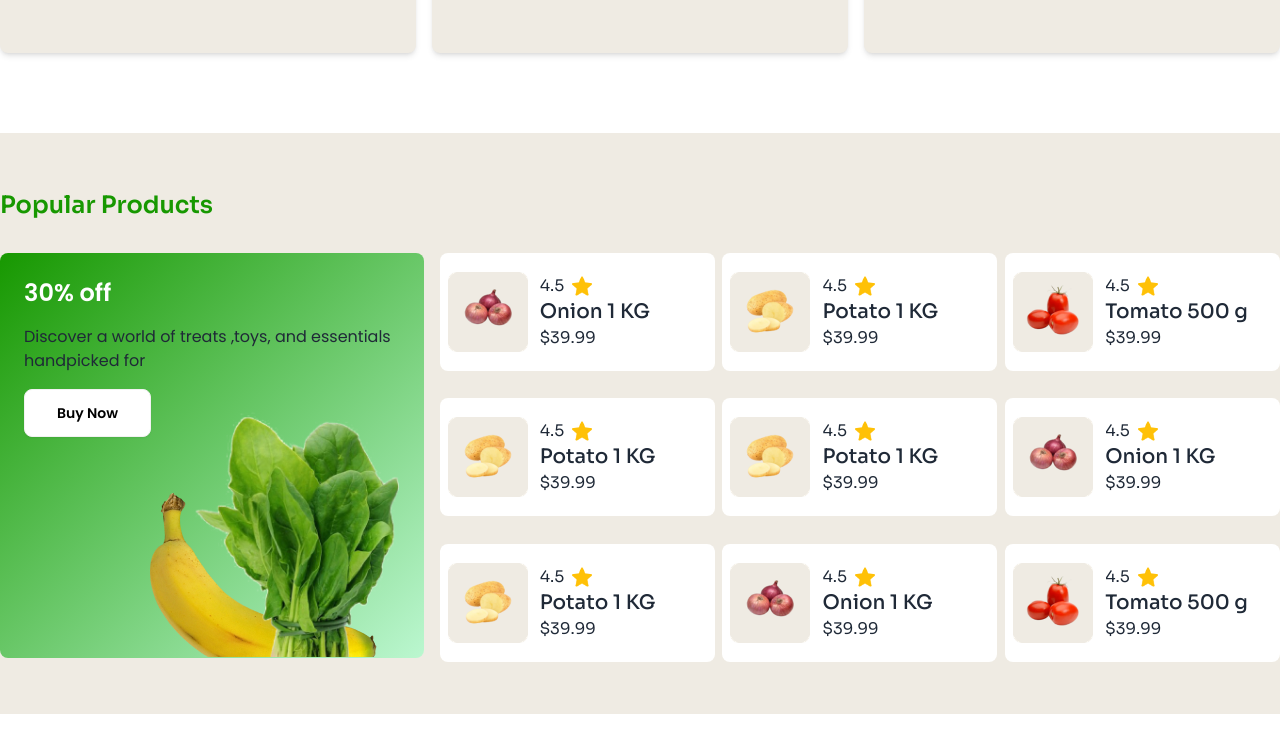
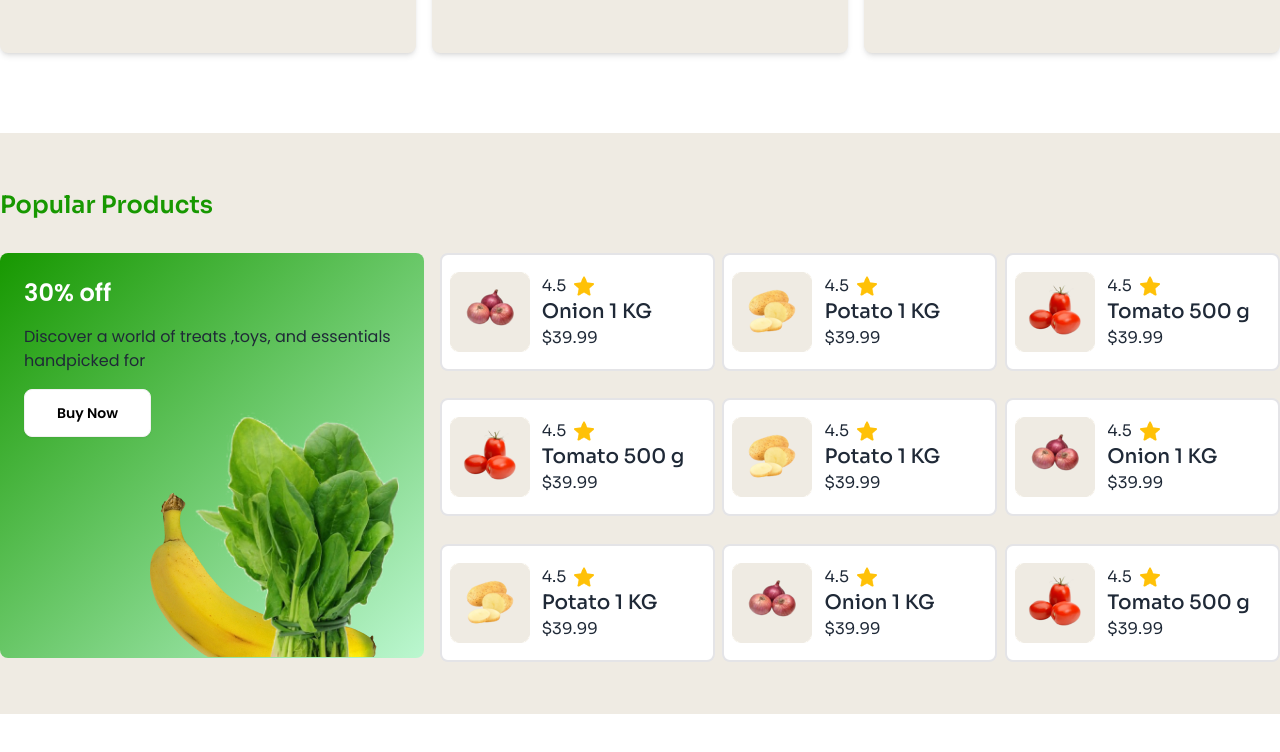
Before and after one commit to JannatJimu/B11-A3-Living-Lab-Website, a plain HTML site: page index.html in a window 1280 px wide. Shown: the part 1483-2235 px from the top of the page. Drawn offline with nearby package versions, Linux system fonts and the light colour scheme.

Commit message:
fixing some bug

```diff
--- a/index.html
+++ b/index.html
@@ -164,10 +164,10 @@
         <!-- Popular Product -->
         <section class="bg-secondary-color mb-20 ">
             <div class="md:container lg:max-w-7xl mx-auto pt-14 pb-8 ">
-                <h3 class="text-2xl text-mart-btn-primary font-semibold  mb-6 lg:mb-8 ">Popular Products</h3>
-                <div class="lg:flex gap-4 h-auto ">
+                <h3 class="text-2xl text-mart-btn-primary font-semibold  mb-6 lg:mb-8 ml-2 lg:ml-0 ">Popular Products</h3>
+                <div class="lg:flex gap-4 h-auto w-[410px] lg:w-[1280px] justify-center mx-auto">
                     <div
-                        class="relative poppins-font w-[424px] h-[405px] bg-gradient-to-br from-mart-btn-primary to-green-200 p-6 space-y-4 rounded-lg mb-6  ">
+                        class="relative poppins-font w-[400px] lg:w-[424px] h-[405px] bg-gradient-to-br from-mart-btn-primary to-green-200 p-6 space-y-4 rounded-lg mb-6  ">
                         <h3 class="text-2xl text-white font-semibold">30% off</h3>
                         <p class="text-base">Discover a world of treats ,toys, and essentials handpicked for</p>
                         <a class="btn px-8 py-2 bg-white rounded-lg text-black font-semibold">Buy Now</a>
@@ -176,9 +176,9 @@
                                 alt="">
                         </div>
                     </div>
-                    <div class="grid grid-cols-2 lg:grid-cols-3  gap-2  justify-between  mx-6 lg:mx-0">
+                    <div class="grid grid-cols-2 lg:grid-cols-3  gap-2  justify-between  ">
                         <!-- card2 -->
-                        <div class="flex items-center w-[180px] h-auto  md:w-[275px] md:h-[118px] gap-3 bg-white p-2 rounded-lg">
+                        <div class="flex items-center w-[200px] h-auto  md:w-[275px] md:h-[118px] gap-3 bg-white p-2 rounded-lg border-2 border-zinc-200">
                             <div>
                                 <img class="rounded-lg w-[80px]" src="./Assignment_03_Category_0002/c2-assets/onion1.png" alt="">
                             </div>
@@ -192,7 +192,7 @@
                             </div>
                         </div>
                         <!-- card 3 -->
-                        <div class="flex items-center w-[180px] h-auto  lg:w-[275px] lg:h-[118px] gap-3 bg-white p-2 rounded-lg">
+                        <div class="flex items-center  w-[200px] h-auto  lg:w-[275px] lg:h-[118px] gap-3 bg-white p-2 rounded-lg border-2 border-zinc-200">
                             <div>
                                 <img class="rounded-lg w-[80px]" src="./Assignment_03_Category_0002/c2-assets/potato.png" alt="">
                             </div>
@@ -206,7 +206,7 @@
                             </div>
                         </div>
                         <!-- card 4 -->
-                        <div class="flex items-center w-[180px] h-auto  lg:w-[275px] lg:h-[118px] gap-3 bg-white p-2 rounded-lg">
+                        <div class="flex items-center w-[200px] h-auto  lg:w-[275px] lg:h-[118px] gap-3 bg-white p-2 rounded-lg border-2 border-zinc-200">
                             <div>
                                 <img class="rounded-lg w-[80px]" src="./Assignment_03_Category_0002/c2-assets/tomato.png" alt="">
                             </div>
@@ -220,21 +220,21 @@
                             </div>
                         </div>
                         <!-- card 5 -->
-                        <div class="flex items-center w-[180px] h-auto  lg:w-[275px] lg:h-[118px] gap-3 bg-white p-2 rounded-lg">
+                        <div class="flex items-center w-[200px] h-auto  lg:w-[275px] lg:h-[118px] gap-3 bg-white p-2 rounded-lg border-2 border-zinc-200">
                             <div>
-                                <img class="rounded-lg w-[80px]" src="./Assignment_03_Category_0002/c2-assets/potato.png" alt="">
+                                <img class="rounded-lg w-[80px]" src="./Assignment_03_Category_0002/c2-assets/tomato.png" alt="">
                             </div>
                             <div>
                                 <div class="flex gap-2 items-center">
                                     <h6 class="text-base ">4.5</h6>
                                     <img class="w-[20px]" src="./Assignment_03_Category_0002/c2-assets/star.png" alt="">
                                 </div>
-                                <h4 class="text-xl font-medium">Potato 1 KG</h4>
+                                <h4 class="text-xl font-medium">Tomato 500 g</h4>
                                 <h6>$39.99</h6>
                             </div>
                         </div>
                         <!-- card 6 -->
-                        <div class="flex items-center w-[180px] h-auto  lg:w-[275px] lg:h-[118px] gap-3 bg-white p-2 rounded-lg">
+                        <div class="flex items-center w-[200px] h-auto  lg:w-[275px] lg:h-[118px] gap-3 bg-white p-2 rounded-lg border-2 border-zinc-200">
                             <div>
                                 <img class="rounded-lg w-[80px]" src="./Assignment_03_Category_0002/c2-assets/potato.png" alt="">
                             </div>
@@ -248,7 +248,7 @@
                             </div>
                         </div>
                         <!-- card 7 -->
-                        <div class="flex items-center w-[180px] h-auto  lg:w-[275px] lg:h-[118px] gap-3 bg-white p-2 rounded-lg">
+                        <div class="flex items-center w-[200px] h-auto  lg:w-[275px] lg:h-[118px] gap-3 bg-white p-2 rounded-lg border-2 border-zinc-200">
                             <div>
                                 <img class="rounded-lg w-[80px]" src="./Assignment_03_Category_0002/c2-assets/onion1.png" alt="">
                             </div>
@@ -262,7 +262,7 @@
                             </div>
                         </div>
                         <!-- card 8 -->
-                        <div class="flex items-center w-[180px] h-auto  lg:w-[275px] lg:h-[118px] gap-3 bg-white p-2 rounded-lg">
+                        <div class="flex items-center w-[200px] h-auto  lg:w-[275px] lg:h-[118px] gap-3 bg-white p-2 rounded-lg border-2 border-zinc-200">
                             <div>
                                 <img class="rounded-lg w-[80px]" src="./Assignment_03_Category_0002/c2-assets/potato.png" alt="">
                             </div>
@@ -276,7 +276,7 @@
                             </div>
                         </div>
                         <!-- card 9 -->
-                        <div class="flex items-center w-[180px] h-auto  lg:w-[275px] lg:h-[118px] gap-3 bg-white p-2 rounded-lg">
+                        <div class="flex items-center w-[200px] h-auto  lg:w-[275px] lg:h-[118px] gap-3 bg-white p-2 rounded-lg border-2 border-zinc-200">
                             <div>
                                 <img class="rounded-lg w-[80px]" src="./Assignment_03_Category_0002/c2-assets/onion1.png" alt="">
                             </div>
@@ -290,7 +290,7 @@
                             </div>
                         </div>
                         <!-- card 10 -->
-                        <div class="flex items-center w-[180px] h-auto  lg:w-[275px] lg:h-[118px] gap-3 bg-white p-2 rounded-lg">
+                        <div class="flex items-center w-[200px] h-auto  lg:w-[275px] lg:h-[118px] gap-3 bg-white p-2 rounded-lg border-2 border-zinc-200">
                             <div>
                                 <img class="rounded-lg w-[80px]" src="./Assignment_03_Category_0002/c2-assets/tomato.png" alt="">
                             </div>
```
